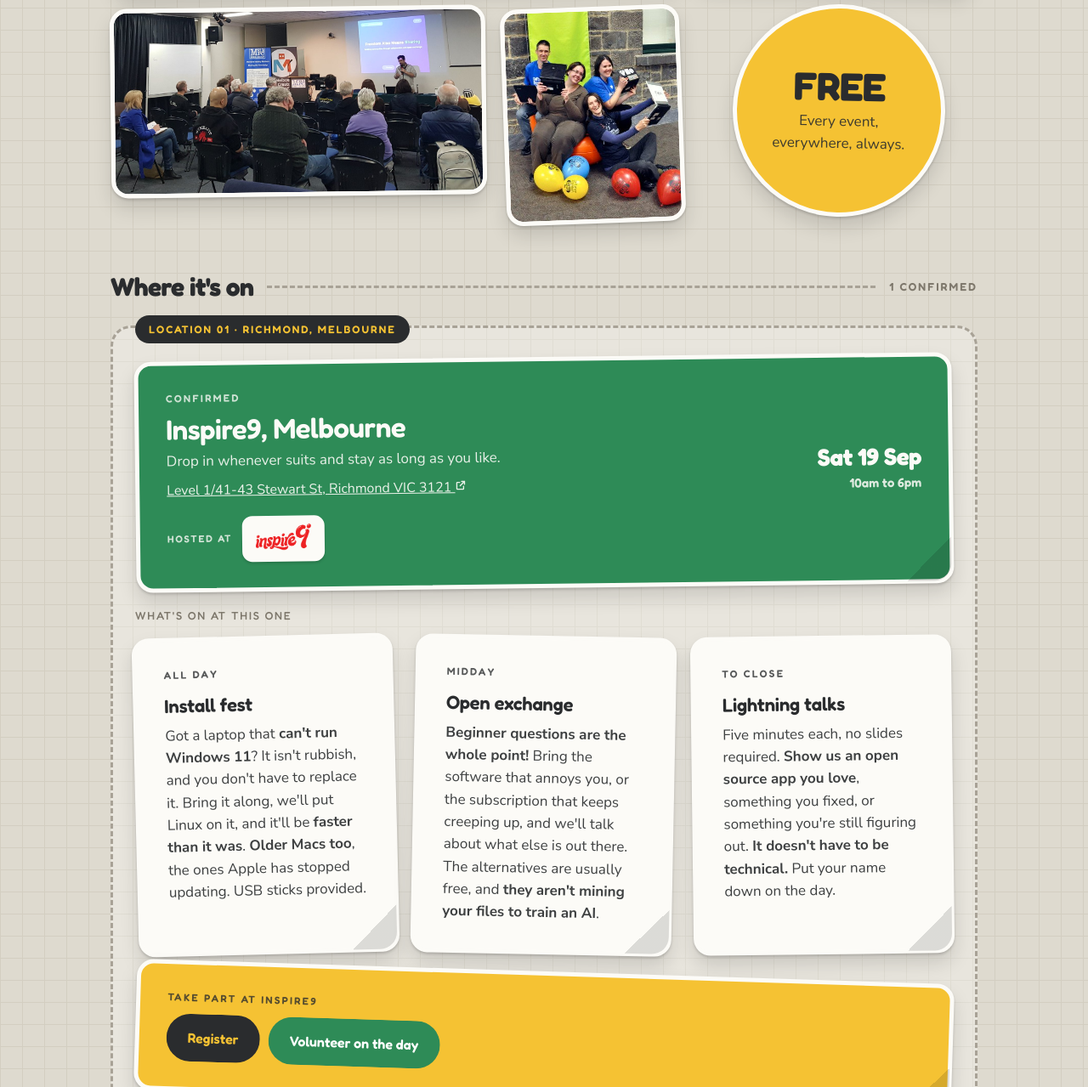
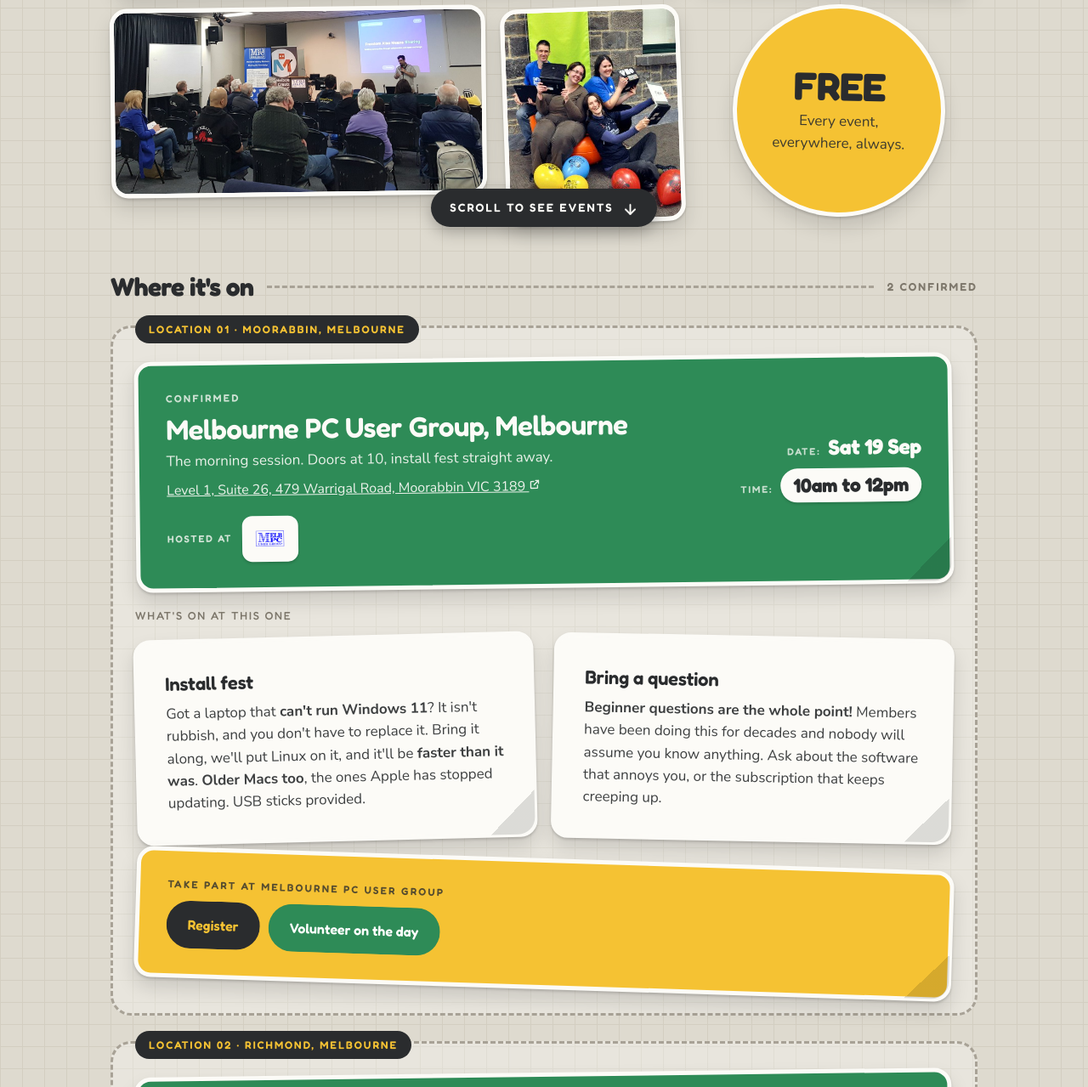
Before and after one commit to electron-workshop/software-freedom-day, an Eleventy site: page src/index.njk in a window 1280 px wide. Shown: the part 511-1790 px from the top of the page at 85% size. Built offline with nearby package versions, Linux system fonts and the light colour scheme; Eleventy itself is replaced by a stand-in of ours; files that its build step writes are made by us from their sources.

Commit message:
Adds the MelbPC morning session and a floating scroll cue. Fixes #16

```diff
--- a/src/_data/events.json
+++ b/src/_data/events.json
@@ -1,14 +1,50 @@
 [
+  {
+    "id": "melbourne-melbpc",
+    "status": "confirmed",
+    "city": "Melbourne",
+    "region": "Moorabbin, Melbourne",
+    "venue": "Melbourne PC User Group",
+    "time": "10am to 12pm",
+    "summary": "The morning session. Doors at 10, install fest straight away.",
+    "address": "Level 1, Suite 26, 479 Warrigal Road, Moorabbin VIC 3189",
+    "map": "https://www.google.com/maps/search/?api=1&query=Ste+26%2F479+Warrigal+Rd%2C+Moorabbin+VIC+3189",
+    "logo": {
+      "src": "/assets/images/logos/hosts/melbpc-logo.png",
+      "alt": "Melbourne PC User Group logo",
+      "url": "https://www.melbpc.org.au/"
+    },
+    "volunteer": {
+      "open": true
+    },
+    "activities": [
+      {
+        "title": "Install fest",
+        "description": "Got a laptop that <strong>can't run Windows 11</strong>? It isn't rubbish, and you don't have to replace it. Bring it along, we'll put Linux on it, and it'll be <strong>faster than it was</strong>. <strong>Older Macs too</strong>, the ones Apple has stopped updating. USB sticks provided."
+      },
+      {
+        "title": "Bring a question",
+        "description": "<strong>Beginner questions are the whole point!</strong> Members have been doing this for decades and nobody will assume you know anything. Ask about the software that annoys you, or the subscription that keeps creeping up."
+      }
+    ],
+    "actions": [
+      {
+        "label": "Register",
+        "url": "https://luma.com/ddu1xicy?utm_source=sfd-org",
+        "style": "primary"
+      }
+    ]
+  },
   {
     "id": "melbourne-inspire9",
     "status": "confirmed",
     "city": "Melbourne",
     "region": "Richmond, Melbourne",
     "venue": "Inspire9",
-    "time": "10am to 6pm",
-    "summary": "Drop in whenever suits and stay as long as you like.",
+    "time": "2pm to 4pm",
+    "summary": "The afternoon session. Drop in whenever suits and stay as long as you like.",
     "address": "Level 1/41-43 Stewart St, Richmond VIC 3121",
-    "map": "https://maps.app.goo.gl/TVnAcDcX5E8f1oKS9",
+    "map": "https://maps.app.goo.gl/GeEh8h5pkH9Z7XgJ7",
     "logo": {
       "src": "/assets/images/logos/hosts/inspire9-logo.png",
       "alt": "Inspire9 logo",
@@ -19,25 +55,22 @@
     },
     "activities": [
       {
-        "when": "All day",
         "title": "Install fest",
         "description": "Got a laptop that <strong>can't run Windows 11</strong>? It isn't rubbish, and you don't have to replace it. Bring it along, we'll put Linux on it, and it'll be <strong>faster than it was</strong>. <strong>Older Macs too</strong>, the ones Apple has stopped updating. USB sticks provided."
       },
       {
-        "when": "Midday",
         "title": "Open exchange",
         "description": "<strong>Beginner questions are the whole point!</strong> Bring the software that annoys you, or the subscription that keeps creeping up, and we'll talk about what else is out there. The alternatives are usually free, and <strong>they aren't mining your files to train an AI</strong>."
       },
       {
-        "when": "To close",
         "title": "Lightning talks",
-        "description": "Five minutes each, no slides required. <strong>Show us an open source app you love</strong>, something you fixed, or something you're still figuring out. <strong>It doesn't have to be technical.</strong> Put your name down on the day."
+        "description": "Five minutes each, <strong>no slides required</strong> but welcomed. Show us an open source app you love, something you fixed, or something you're still figuring out. <strong>It doesn't have to be technical.</strong> Put your name down on the day."
       }
     ],
     "actions": [
       {
         "label": "Register",
-        "url": "https://luma.com/fyak8ny1?utm_soure=sfd-org",
+        "url": "https://luma.com/fyak8ny1?utm_source=sfd-org",
         "style": "primary"
       }
     ]
--- a/src/assets/css/style.css
+++ b/src/assets/css/style.css
@@ -29,6 +29,13 @@
 *,
 *::before,
 *::after { box-sizing: border-box; }
+
+/* In-page jumps glide rather than snap. scroll-padding keeps the target
+   clear of the cue sitting at the bottom of the viewport. */
+html {
+  scroll-behavior: smooth;
+  scroll-padding-bottom: 90px;
+}
 
 body,
 h1, h2, h3, h4, p, ul, ol, li, figure, blockquote { margin: 0; padding: 0; }
@@ -465,6 +472,13 @@ a.orgs__item:focus-visible {
 }
 .grid + .grid { margin-top: 20px; }
 
+/* What's on at a location. Hosts list two, three or more activities, so the
+   row divides itself evenly instead of leaving a gap where a fourth card
+   would have gone. Cards wrap to their own line once they get too narrow. */
+.grid--acts {
+  grid-template-columns: repeat(auto-fit, minmax(min(100%, 280px), 1fr));
+}
+
 .col-3  { grid-column: span 3; }
 .col-4  { grid-column: span 4; }
 .col-5  { grid-column: span 5; }
@@ -501,6 +515,76 @@ h1, h2, h3, h4, .punch, .mega, .btn, .lab {
 }
 
 .hero p { font-size: 19.5px; max-width: 42ch; opacity: 0.94; }
+
+/* Scroll cue. Floats over the page instead of sitting in the layout, so it
+   stays in view while the sheet scrolls under it. Centred with auto margins
+   rather than a translate, because the fade-in animates transform and the
+   two would fight over the same property. The two-second hold is an
+   animation delay rather than a timer in script, so it behaves the same
+   with JavaScript off; fill-mode "both" keeps it invisible until its turn. */
+.cue {
+  position: fixed;
+  z-index: 60;
+  bottom: 22px;
+  left: 0;
+  right: 0;
+  width: fit-content;
+  margin-inline: auto;
+  display: inline-flex;
+  align-items: center;
+  gap: 10px;
+  padding: 12px 22px;
+  border-radius: 999px;
+  background: var(--char);
+  color: var(--white);
+  box-shadow: 0 6px 18px rgba(0, 0, 0, 0.28);
+  text-decoration: none;
+  font-family: Fredoka, sans-serif;
+  font-weight: 600;
+  font-size: 13.5px;
+  letter-spacing: 0.15em;
+  text-transform: uppercase;
+  white-space: nowrap;
+  animation: cue-in 0.5s ease 2s both;
+}
+.cue:hover { background: var(--green); }
+.cue:focus-visible { outline: 3px solid var(--yellow); outline-offset: 3px; }
+.cue__arrow {
+  width: 19px;
+  height: 19px;
+  flex: none;
+  stroke: currentColor;
+  fill: none;
+  stroke-width: 2.4;
+  stroke-linecap: round;
+  stroke-linejoin: round;
+  animation: cue-bounce 1.7s ease-in-out 2.5s infinite;
+}
+
+@keyframes cue-in {
+  from { opacity: 0; transform: translateY(14px); }
+  to   { opacity: 1; transform: none; }
+}
+@keyframes cue-bounce {
+  0%, 100% { transform: translateY(0); }
+  50%      { transform: translateY(5px); }
+}
+
+/* Once you have started scrolling the cue has done its job. Swapped for an
+   outgoing animation rather than a transition, because the reveal above is
+   an animation with fill-mode "both" and a plain opacity declaration would
+   lose to it. Comes back if you return to the top. */
+.cue--gone {
+  animation: cue-out 0.32s ease both;
+  pointer-events: none;
+}
+.cue--gone .cue__arrow { animation: none; }
+
+@keyframes cue-out {
+  from { opacity: 1; transform: none; }
+  to   { opacity: 0; transform: translateY(16px); }
+}
+}
 
 /* Compact hero: a short wide band rather than a tall block, so the
    guide page does not open the same way the home page does. */
@@ -771,24 +855,58 @@ h1, h2, h3, h4, .punch, .mega, .btn, .lab {
   gap: 26px;
   align-items: center;
 }
-.loc__when { text-align: right; }
+/* When it's on. Date and time are each labelled, because "Sat 19 Sep" over
+   "2pm to 4pm" reads as one run-on line otherwise, and the time is the part
+   people come back to check. The time sits in a chip so it carries the most
+   weight in the block. */
+.loc__when {
+  display: grid;
+  gap: 10px;
+  justify-items: end;
+  text-align: right;
+}
+.loc__when-row {
+  display: flex;
+  align-items: baseline;
+  justify-content: flex-end;
+  gap: 9px;
+}
+.loc__when-lab {
+  font-family: Fredoka, sans-serif;
+  font-weight: 600;
+  font-size: 11.5px;
+  letter-spacing: 0.16em;
+  text-transform: uppercase;
+  opacity: 0.75;
+}
 .loc__when .d {
   font-family: Fredoka, sans-serif;
   font-weight: 700;
-  font-size: clamp(22px, 2.6vw, 28px);
+  font-size: clamp(20px, 2.3vw, 25px);
   line-height: 1.1;
   letter-spacing: -0.015em;
   font-variant-numeric: tabular-nums;
 }
 .loc__when .t {
   font-family: Fredoka, sans-serif;
-  font-weight: 600;
-  font-size: 15px;
-  opacity: 0.85;
-  margin-top: 3px;
+  font-weight: 700;
+  font-size: clamp(18px, 2.1vw, 23px);
+  line-height: 1.1;
+  letter-spacing: -0.01em;
+  font-variant-numeric: tabular-nums;
+  background: var(--white);
+  color: var(--char);
+  border-radius: 999px;
+  padding: 7px 15px;
+  box-shadow: 0 2px 3px rgba(0, 0, 0, 0.16);
 }
+/* No coloured sticker behind it here, so the chip needs an edge of its own. */
 .st--blank .loc__when .d { color: var(--muted-2); }
-.st--blank .loc__when .t { color: var(--muted); }
+.st--blank .loc__when .t {
+  color: var(--muted);
+  box-shadow: none;
+  border: 2px solid var(--backing-3);
+}
 
 .loc__address {
   display: inline-block;
@@ -1097,6 +1215,15 @@ textarea.frm__input { max-width: 44rem; resize: vertical; }
 
 @media (prefers-reduced-motion: reduce) {
   .btn { transition: none; }
+  /* Still delayed, still appears, but it fades in place and holds still. */
+  html { scroll-behavior: auto; }
+  .cue { animation: cue-fade 0.5s ease 2s both; }
+  .cue--gone { animation: none; opacity: 0; }
+  .cue__arrow { animation: none; }
+  @keyframes cue-fade {
+    from { opacity: 0; }
+    to   { opacity: 1; }
+  }
 }
 
 @media print {
--- a/src/index.njk
+++ b/src/index.njk
@@ -64,7 +64,7 @@ permalink: "/"
   </div>
 
   {# ===================== LOCATIONS ===================== #}
-  <div class="locs-hd">
+  <div class="locs-hd" id="events">
     <h2>Where it's on</h2>
     <span class="rule"></span>
     <span class="count">
@@ -123,18 +123,25 @@ permalink: "/"
             {% endif %}
           </div>
           <div class="loc__when">
-            <div class="d">{{ site.dateShort }}</div>
-            {% if event.time %}<div class="t">{{ event.time }}</div>{% endif %}
+            <div class="loc__when-row">
+              <span class="loc__when-lab">Date:</span>
+              <span class="d">{{ site.dateShort }}</span>
+            </div>
+            {% if event.time %}
+              <div class="loc__when-row">
+                <span class="loc__when-lab">Time:</span>
+                <span class="t">{{ event.time }}</span>
+              </div>
+            {% endif %}
           </div>
         </div>
       </div>
 
       {% if event.activities and event.activities | length %}
         <span class="loc__note">What's on at this one</span>
-        <div class="grid">
+        <div class="grid grid--acts">
           {% for item in event.activities %}
-            <div class="st st--peel {{ angles[loop.index0 % 5] }} col-4">
-              {% if item.when %}<span class="lab">{{ item.when }}</span>{% endif %}
+            <div class="st st--peel {{ angles[loop.index0 % 5] }}">
               <h3>{{ item.title }}</h3>
               {# Descriptions may carry light formatting such as <strong>, so
                  they are not escaped. Entries arrive by reviewed pull request. #}
@@ -191,8 +198,14 @@ permalink: "/"
           <p class="st__body">Every sticker on this sheet started as somebody offering to run one.</p>
         </div>
         <div class="loc__when">
-          <div class="d">{{ site.dateShort }}</div>
-          <div class="t">Time set by host</div>
+          <div class="loc__when-row">
+            <span class="loc__when-lab">Date:</span>
+            <span class="d">{{ site.dateShort }}</span>
+          </div>
+          <div class="loc__when-row">
+            <span class="loc__when-lab">Time:</span>
+            <span class="t">Set by host</span>
+          </div>
         </div>
       </div>
     </div>
@@ -242,3 +255,42 @@ permalink: "/"
   </div>
 
 </div>
+
+{# Floats over the page rather than sitting in the layout, so it stays put
+   while everything scrolls under it. Held back a couple of seconds by an
+   animation delay rather than a script, so it behaves the same with
+   JavaScript switched off, and it is a real link as well as a hint. #}
+<a class="cue" href="#events">
+  <span>Scroll to see events</span>
+  <svg class="cue__arrow" viewBox="0 0 24 24" aria-hidden="true" focusable="false">
+    <path d="M12 5v14"/>
+    <path d="m5 12 7 7 7-7"/>
+  </svg>
+</a>
+
+<script>
+  // Progressive enhancement, like the menu in the layout: with no JavaScript
+  // the cue simply stays, which is the behaviour it had before this ran.
+  (function () {
+    var cue = document.querySelector(".cue");
+    if (!cue) return;
+
+    var gone = null;
+
+    function update() {
+      // Anything past a nudge counts as having started scrolling.
+      var past = window.scrollY > 60;
+      if (past === gone) return;
+      gone = past;
+      cue.classList.toggle("cue--gone", past);
+      // Keep it out of the tab order and off screen readers while hidden,
+      // so it is gone in the same way for everybody.
+      cue.setAttribute("aria-hidden", String(past));
+      cue.setAttribute("tabindex", past ? "-1" : "0");
+    }
+
+    addEventListener("scroll", update, { passive: true });
+    // A reload can restore a scroll position part way down the page.
+    update();
+  })();
+</script>
```
Also changed, not shown: src/assets/images/logos/hosts/melbpc-logo.png (added).
